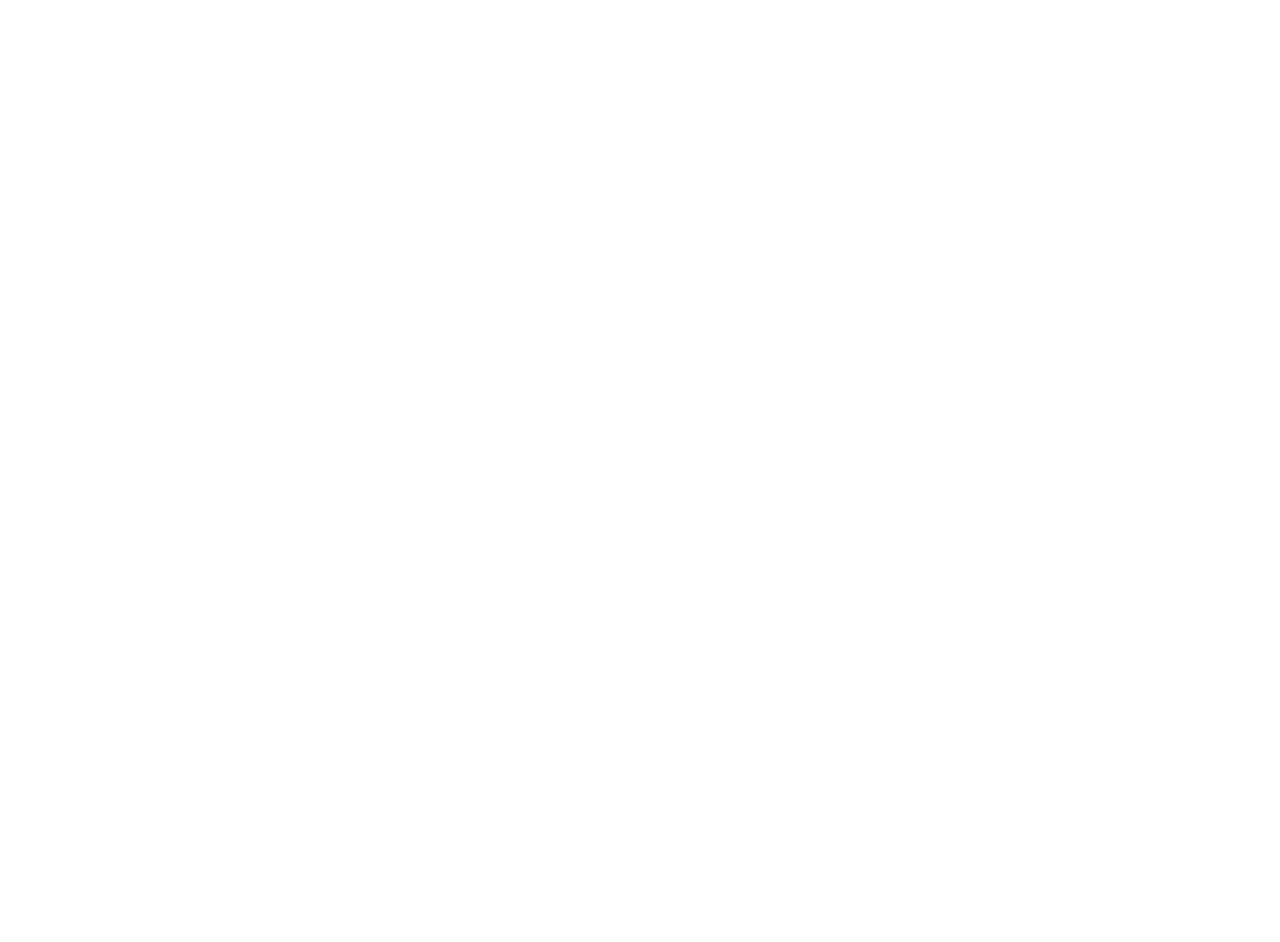
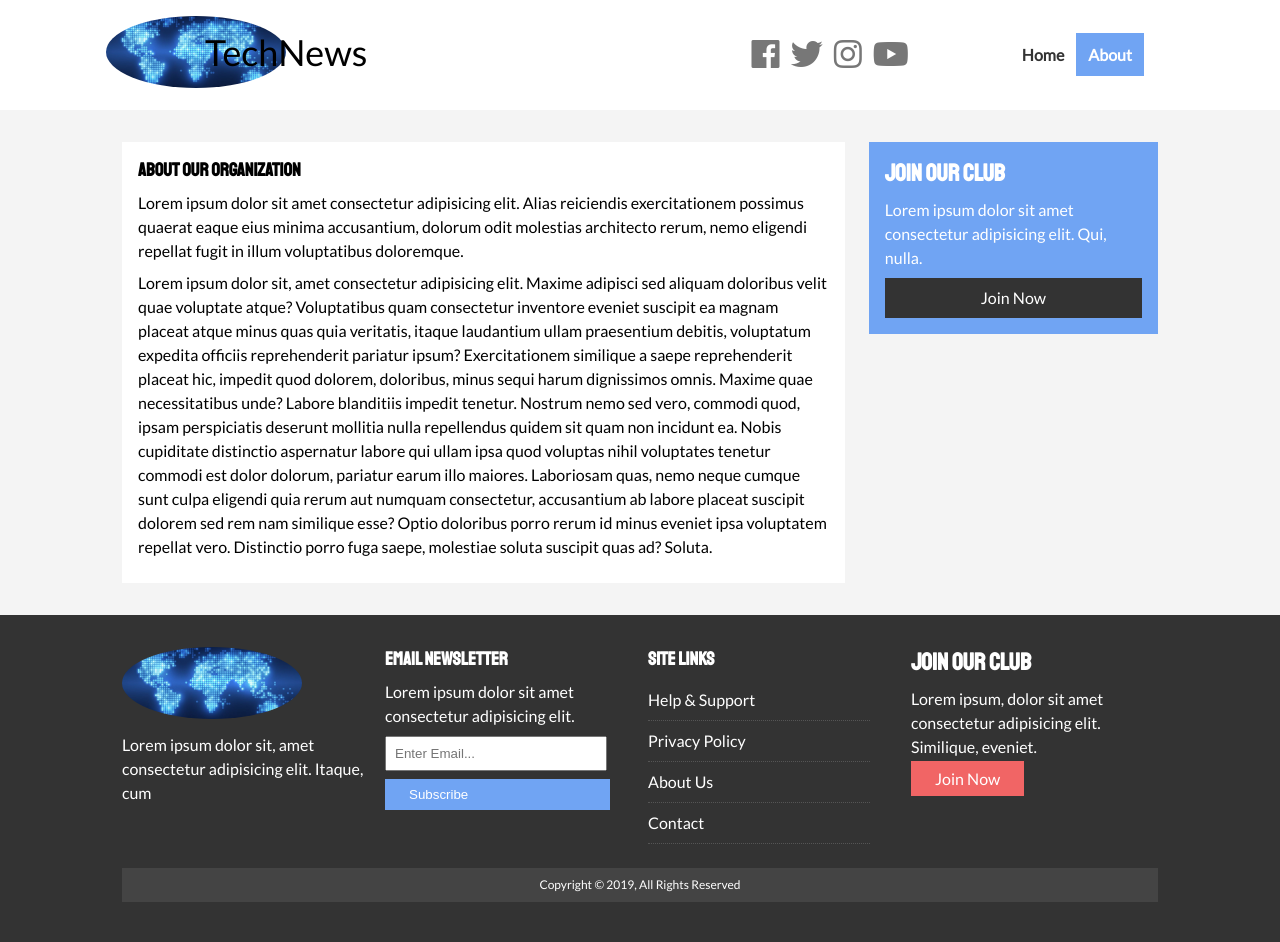
Before and after one commit to ironcarbon/TechNews, a plain HTML site: page about.html in a window 1280 px wide. Before the commit the page ends 800 px from the top, so only its background shows below. Drawn offline with Linux system fonts and the light colour scheme.

Commit message:
About Page & Page Container

```diff
--- a/about.html
+++ b/about.html
@@ -0,0 +1,103 @@
+<!DOCTYPE html>
+<html lang="en">
+
+<head>
+    <meta charset="UTF-8">
+    <meta name="viewport" content="width=device-width, initial-scale=1.0">
+    <meta http-equiv="X-UA-Compatible" content="ie=edge">
+    <link rel="stylesheet" href="https://use.fontawesome.com/releases/v5.7.2/css/all.css"
+        integrity="sha384-fnmOCqbTlWIlj8LyTjo7mOUStjsKC4pOpQbqyi7RrhN7udi9RwhKkMHpvLbHG9Sr" crossorigin="anonymous">
+    <link href="https://fonts.googleapis.com/css?family=Lato|Staatliches" rel="stylesheet">
+    <link rel="stylesheet" href="css/style.css">
+    <link rel="stylesheet" media="screen and (max-width:768px)" href="css/mobile.css">
+    <link rel="shortcut icon" type="image/x-icon" href="tech-map.jpg">
+
+    <title>TechNews | About</title>
+</head>
+
+<body>
+    <nav id="main-nav">
+        <div class="container">
+            <div class="logo">
+                <img src="tech-map.jpg" alt="TechNews">
+                <span class="brand">TechNews</span>
+            </div>
+
+            <div class="social">
+                <a href="http://facebook" target="_blank"><i class="fab fa-facebook fa-2x"></i></a>
+                <a href="http://twitter" target="_blank"><i class="fab fa-twitter fa-2x"></i></a>
+                <a href="http://instagram" target="_blank"><i class="fab fa-instagram fa-2x"></i></a>
+                <a href="http://youtube" target="_blank"><i class="fab fa-youtube fa-2x"></i></a>
+            </div>
+            <ul>
+                <li><a href="index.html">Home</a></li>
+                <li><a class="current" href="about.html">About</a></li>
+            </ul>
+        </div>
+    </nav>
+    <section id="about">
+        <div class="container">
+            <div class="page-container">
+                <article class="card">
+                    <h1 class="l-heading">About Our Organization</h1>
+                    <p>Lorem ipsum dolor sit amet consectetur adipisicing elit. Alias reiciendis exercitationem possimus
+                        quaerat eaque eius minima accusantium, dolorum odit molestias architecto rerum, nemo eligendi
+                        repellat fugit in illum voluptatibus doloremque.</p>
+                    <p>Lorem ipsum dolor sit, amet consectetur adipisicing elit. Maxime adipisci sed aliquam doloribus
+                        velit quae voluptate atque? Voluptatibus quam consectetur inventore eveniet suscipit ea magnam
+                        placeat atque minus quas quia veritatis, itaque laudantium ullam praesentium debitis, voluptatum
+                        expedita officiis reprehenderit pariatur ipsum? Exercitationem similique a saepe reprehenderit
+                        placeat hic, impedit quod dolorem, doloribus, minus sequi harum dignissimos omnis. Maxime quae
+                        necessitatibus unde? Labore blanditiis impedit tenetur. Nostrum nemo sed vero, commodi quod,
+                        ipsam perspiciatis deserunt mollitia nulla repellendus quidem sit quam non incidunt ea. Nobis
+                        cupiditate distinctio aspernatur labore qui ullam ipsa quod voluptas nihil voluptates tenetur
+                        commodi est dolor dolorum, pariatur earum illo maiores. Laboriosam quas, nemo neque cumque sunt
+                        culpa eligendi quia rerum aut numquam consectetur, accusantium ab labore placeat suscipit
+                        dolorem sed rem nam similique esse? Optio doloribus porro rerum id minus eveniet ipsa voluptatem
+                        repellat vero. Distinctio porro fuga saepe, molestiae soluta suscipit quas ad? Soluta.</p>
+                </article>
+                <aside class="card bg-primary">
+                    <h2>Join Our Club</h2>
+                    <p>Lorem ipsum dolor sit amet consectetur adipisicing elit. Qui, nulla.</p>
+                    <a href="" class="btn btn-dark btn-block">Join Now</a>
+                </aside>
+            </div>
+        </div>
+    </section>
+
+    <!-- Footer -->
+    <footer id="main-footer" class="py-2">
+        <div class="container footer-container">
+            <div>
+                <img src="tech-map.jpg" alt="TechNews">
+                <p>Lorem ipsum dolor sit, amet consectetur adipisicing elit. Itaque, cum</p>
+            </div>
+            <div>
+                <h3>Email Newsletter</h3>
+                <p>Lorem ipsum dolor sit amet consectetur adipisicing elit.</p>
+                <form>
+                    <input type="email" placeholder="Enter Email...">
+                    <input type=" submit" value="Subscribe" class="btn btn-primary">
+                </form>
+            </div>
+            <div>
+                <h3>Site Links</h3>
+                <ul class="list">
+                    <li><a href="#">Help & Support</a></li>
+                    <li><a href="#">Privacy Policy</a></li>
+                    <li><a href="#">About Us</a></li>
+                    <li><a href="#">Contact</a></li>
+                </ul>
+            </div>
+            <div>
+                <h2>Join Our Club</h2>
+                <p>Lorem ipsum, dolor sit amet consectetur adipisicing elit. Similique, eveniet.</p>
+                <a href="#" class="btn btn-secondary">Join Now</a>
+            </div>
+            <p>Copyright &copy; 2019, All Rights Reserved</p>
+        </div>
+    </footer>
+
+</body>
+
+</html>
--- a/css/style.css
+++ b/css/style.css
@@ -293,3 +293,15 @@ h1,h2,h3,h4,h5,h6{
 #main-footer .footer-container input[type="submit"]{
     width: 90%;
 }
+
+/* About  */
+#about .page-container{
+    display: grid;
+    grid-template-columns: 5fr 2fr;
+    margin: 2rem 0;
+    grid-gap: 1.5rem;
+}
+
+.page-container > *:first-child{
+    grid-row: 1 / span 3;
+}
```
